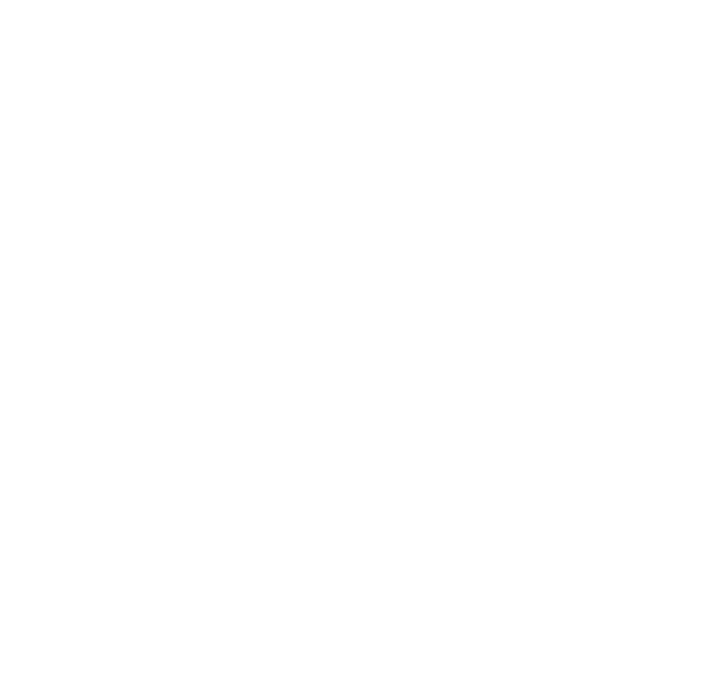
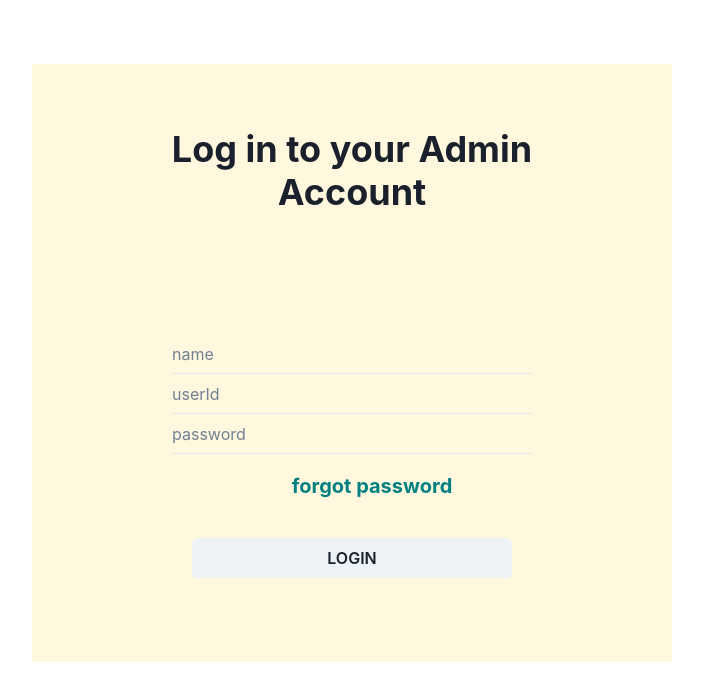
Before and after one commit to Preetibildani/average-pig-3056, a React (Create React App) app: page /adminlogin in a window 1280 px wide. Before the commit this address had no page. Shown: the top 700 px of the page, without its empty margins (288-991 px from the left). Built offline with nearby package versions, Linux system fonts and the light colour scheme.

Commit message:
depn added

```diff
--- a/src/Pages/Login/Login.jsx
+++ b/src/Pages/Login/Login.jsx
@@ -20,7 +20,6 @@
   FormHelperText,
   Heading,
   Input,
-  Select,
   Spinner,
   Text,
   useMediaQuery,
--- a/src/Pages/MainRoutes.jsx
+++ b/src/Pages/MainRoutes.jsx
@@ -9,10 +9,10 @@
 const MainRoutes = () => {
     return (
       <Routes>
-         <Route path='/' element={<Login/>}/>
         <Route path='/login' element={<UserLogin />} />
         <Route path='/SignUp' element={<CreateAccount  />} />
         <Route path='/hotels' element={<Hotels/>}/>
+        <Route path='/adminlogin' element={<Login/>}/>
       <Route path='/admin' element={<Adminpanel/>}/>
       </Routes>
     )
```
